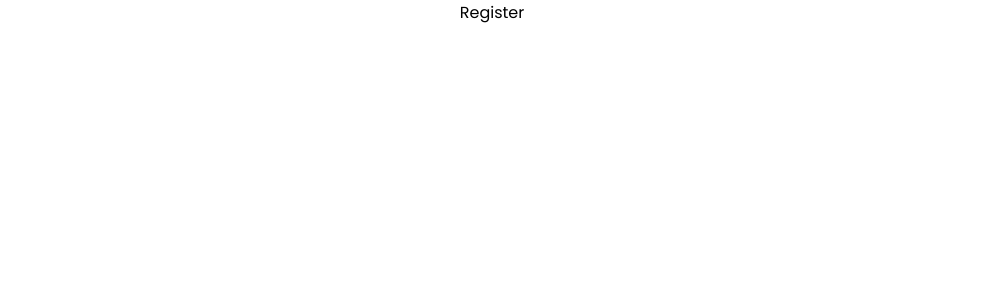
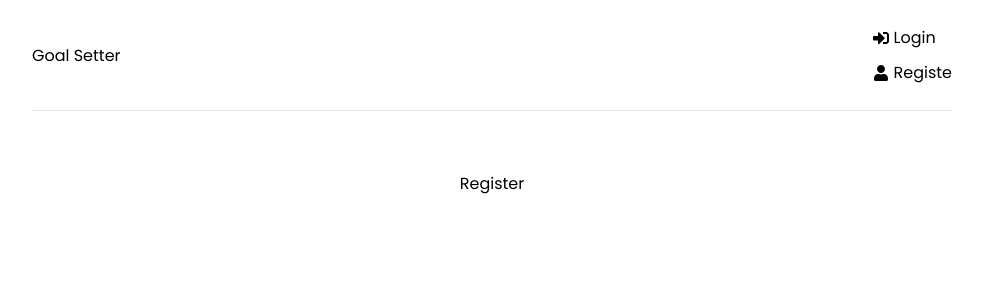
Before and after one commit to alexalikhani95/mern-goals, a React (Create React App) app in the folder frontend/: page /register in a window 1280 px wide. Shown: the top 300 px of the page, without its empty margins (148-1131 px from the left). Built offline with nearby package versions, Linux system fonts and the light colour scheme.

Commit message:
Creating header component

```diff
--- a/frontend/package.json
+++ b/frontend/package.json
@@ -9,6 +9,7 @@
     "@testing-library/user-event": "^14.2.1",
     "react": "^18.2.0",
     "react-dom": "^18.2.0",
+    "react-icons": "^4.4.0",
     "react-redux": "^8.0.2",
     "react-router-dom": "^6.3.0",
     "react-scripts": "5.0.1",
--- a/frontend/src/App.js
+++ b/frontend/src/App.js
@@ -1,4 +1,5 @@
 import { BrowserRouter as Router, Routes, Route } from "react-router-dom";
+import Header from "./components/Header";
 import Dashboard from "./pages/Dashboard";
 import Login from "./pages/Login";
 import Register from "./pages/Register";
@@ -8,6 +9,7 @@
     <>
       <Router>
         <div className="container">
+          <Header />
           <Routes>
             <Route path="/" element={<Dashboard />} />
             <Route path="/login" element={<Login />} />
--- /dev/null
+++ b/frontend/src/components/Header.jsx
@@ -0,0 +1,25 @@
+import React from "react";
+import { FaSignInAlt, FaSignOutAlt, FaUser } from "react-icons/fa";
+import { Link } from "react-router-dom";
+
+const Header = () => {
+  return (
+    <header className="header">
+      <div className="logo">
+        <Link to="/">Goal Setter</Link>
+      </div>
+      <ul>
+        <li>
+          <Link to="/login">
+            <FaSignInAlt /> Login
+          </Link>
+          <Link to="/register">
+            <FaUser /> Registe
+          </Link>
+        </li>
+      </ul>
+    </header>
+  );
+};
+
+export default Header;
```
Also changed, not shown: 1 other file (tests, documents, lock files or other folders).
